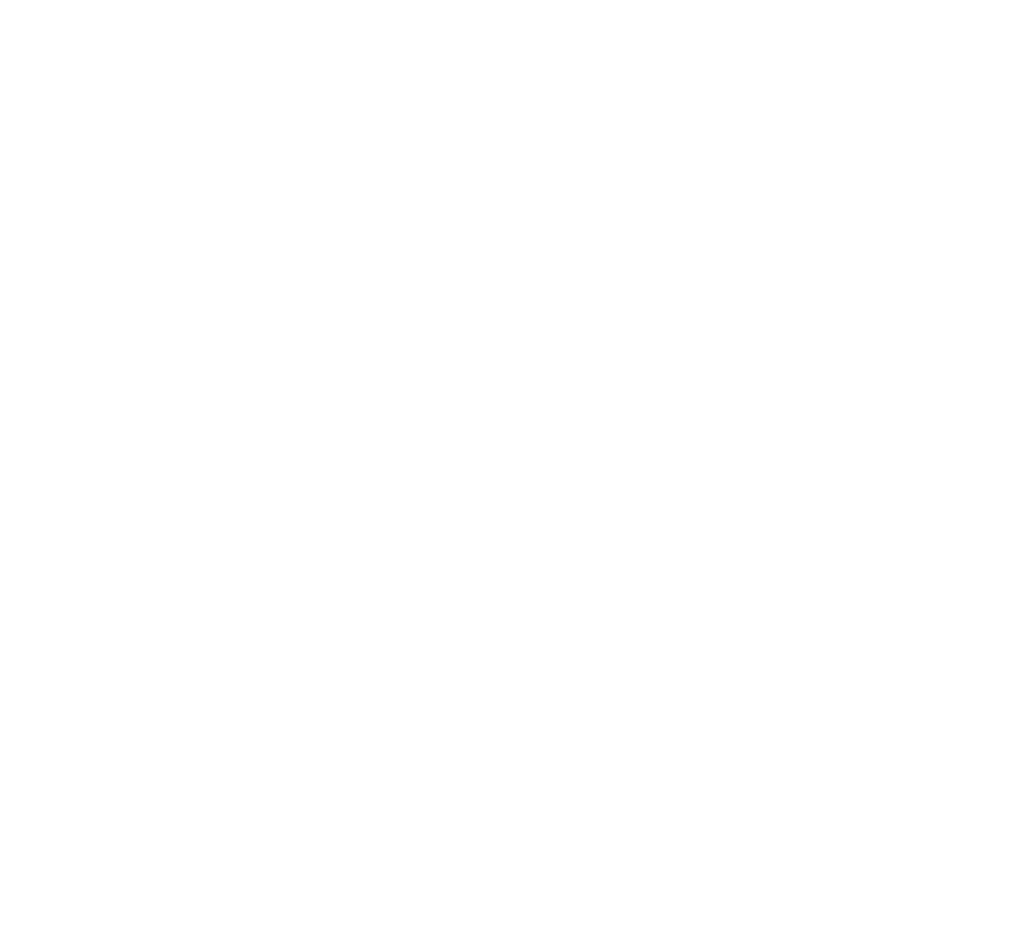
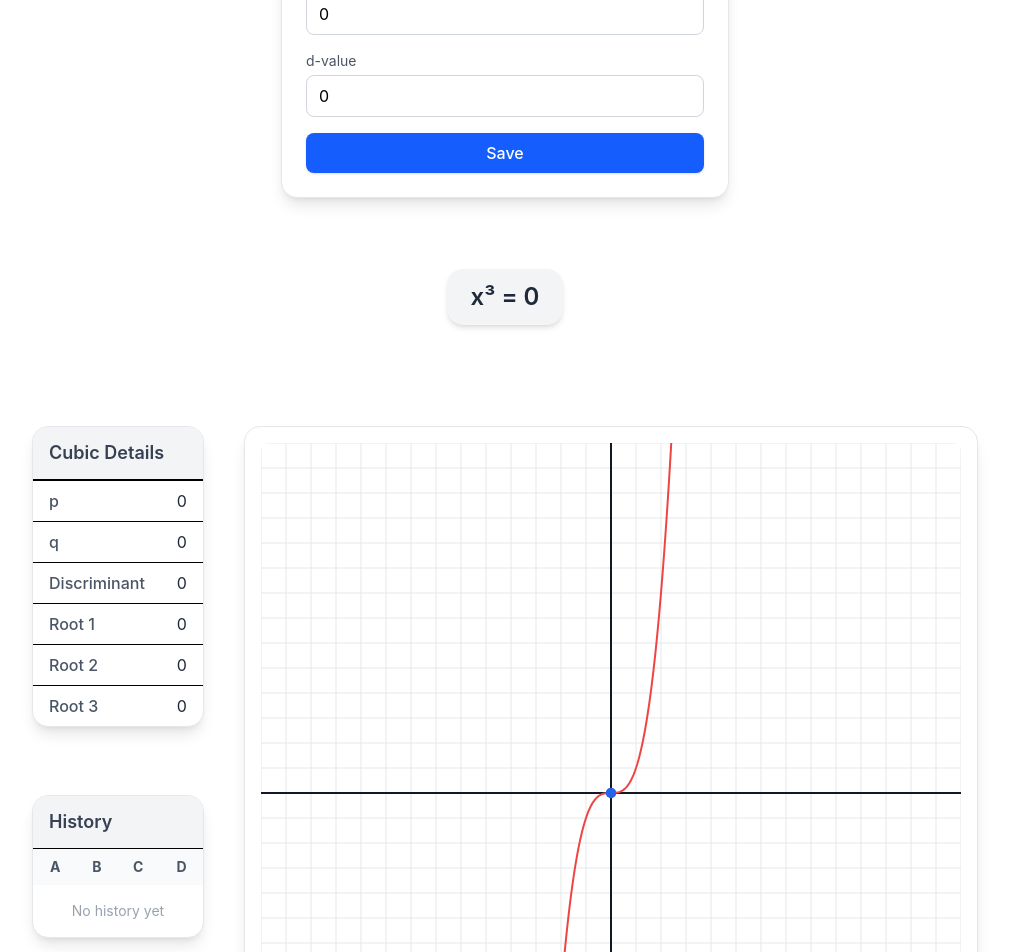
Before and after one commit to Cbenjamin08/assignment-3, a React (Vite) app: page / in a window 1280 px wide. Shown: the part 300-1252 px from the top of the page, without its empty margins (135-1144 px from the left). Before the commit the page ends 800 px from the top, so only its background shows below. Built offline with nearby package versions, Linux system fonts and the light colour scheme.

Commit message:
added css for everything, added code for app.tsx

```diff
--- a/src/App.tsx
+++ b/src/App.tsx
@@ -1,10 +1,103 @@
+import { useState } from 'react';
+import { CubicInput } from './components/CubicInput';
+import { CubicEquation } from './components/CubicEquation';
+import { CubicTable } from './components/CubicTable';
+import { CubicGraph } from './components/CubicGraph';
+import { CubicHistory } from './components/CubicHistory';
+
 export const App = () => {
+  const [a, setA] = useState<number>(1);
+  const [b, setB] = useState<number>(0);
+  const [c, setC] = useState<number>(0);
+  const [d, setD] = useState<number>(0);
+  const [history, setHistory] = useState<{ a: number; b: number; c: number; d: number }[]>([]);
+
+  const p: number = (3 * a * c - b * b) / (3 * a * a);
+  const q: number = (27 * a * a * d - 9 * a * b * c + 2 * b * b * b) / (27 * a * a * a);
+  const discriminant: number = ((q / 2) * (q / 2) + (p / 3) * (p / 3) * (p / 3));
+
+  const u: number = Math.cbrt(-q / 2 + Math.sqrt(discriminant));
+  const v: number = Math.cbrt(-q / 2 - Math.sqrt(discriminant));
+  const adjustment: number = b / (3 * a);
+
+  function cardano(u: number, v: number): number {
+    return u + v - adjustment;
+  };
+
+  function trignometric(k: number): number {
+    const theta: number = (1 / 3) * Math.acos(-q / (2 * Math.sqrt(-Math.pow(p / 3, 3))));
+    return 2 * Math.sqrt(-p / 3) * Math.cos(theta + 2 * k * Math.PI / 3) - adjustment
+  };
+
+  let roots: number[] = [];
+
+  if (discriminant < 0) { // Trignometric Case for three distinct real roots
+    roots = [trignometric(0), trignometric(1), trignometric(2)]
+  } else if (discriminant > 0) {
+    roots = [cardano(u, v)]
+  } else {
+    if (p && q === 0) { // One repeated root
+      roots = [cardano(u, v), cardano(u, v), cardano(u, v)]
+    } else { // One distinct root, one repeated root
+      roots = [cardano(u, v), Math.cbrt(q / 2) - adjustment, Math.cbrt(q / 2) - adjustment]
+    };
+  };
+
   return (
     <div>
-      <h1> Cubic Equation Solver </h1>
-
-      <p> Please input 4 real numbers that represent the coefficients of a cubic function </p>
-
+      <CubicInput
+        a={a}
+        b={b}
+        c={c}
+        d={d}
+        setA={setA}
+        setB={setB}
+        setC={setC}
+        setD={setD}
+        onSave={() => setHistory([...history, { a, b, c, d }])}
+      />
+      {a !== 0 && (
+        <CubicEquation
+          a={a}
+          b={b}
+          c={c}
+          d={d}
+        />
+      )}
+      <div className="flex justify-center items-start gap-[40px] mt-[30px]">
+        <div className="flex flex-col gap-[20px]">
+          {a === 0 ? (
+            <div>
+              <p className="text-[20px] text-center my-[30px] font-medium text-red-500">
+                Coefficient 'a' cannot be zero.
+              </p>
+            </div>
+          ) : (
+            <CubicTable
+              p={p}
+              q={q}
+              discriminant={discriminant}
+              roots={roots}
+            />
+          )}
+          <CubicHistory
+            history={history}
+            setA={setA}
+            setB={setB}
+            setC={setC}
+            setD={setD}
+          />
+        </div>
+        {a !== 0 && (
+          <CubicGraph
+            a={a}
+            b={b}
+            c={c}
+            d={d}
+            roots={roots}
+          />
+        )}
+      </div>
     </div>
   );
 };
--- a/src/Components/CubicEquation.tsx
+++ b/src/Components/CubicEquation.tsx
@@ -14,8 +14,10 @@ export const CubicEquation = ({ a, b, c, d }: CubicEquationProps) => {
     equation += (d === 0 ? "" : (d > 0 ? " + " + d : " - " + Math.abs(d))) + " = 0";
 
     return (
-        <div>
-            <h3> {equation} </h3>
+        <div className="flex items-center justify-center min-h-[150px]">
+            <h3 className="text-2xl font-semibold text-gray-800 bg-gray-100 px-6 py-3 rounded-2xl shadow-md">
+                {equation}
+            </h3>
         </div>
     );
 };
--- a/src/Components/CubicGraph.tsx
+++ b/src/Components/CubicGraph.tsx
@@ -13,84 +13,89 @@ export const CubicGraph = ({ a, b, c, d, roots }: CubicGraphProps) => {
 
     useEffect(() => {
         const canvas = canvasRef.current;
-
-        if (!canvas) {
-            return;
-        };
+        if (!canvas) return;
 
         const ctx = canvas.getContext("2d");
-
-        if (!ctx) {
-            return;
-        };
+        if (!ctx) return;
 
         ctx.clearRect(0, 0, canvas.width, canvas.height);
 
-        const xCenter: number = canvas.width / 2;
-        const yCenter: number = canvas.height / 2;
-        const scale: number = 25;
+        const xCenter = canvas.width / 2;
+        const yCenter = canvas.height / 2;
+        const scale = 25;
 
+        // Grid
         ctx.beginPath();
-        ctx.strokeStyle = "#e0e0e0"
+        ctx.strokeStyle = "#e5e7eb"; // Tailwind gray-200
         ctx.lineWidth = 1;
 
-        for (let x: number = 0; x <= canvas.width; x += scale) {
+        for (let x = 0; x <= canvas.width; x += scale) {
             ctx.moveTo(x, 0);
             ctx.lineTo(x, canvas.height);
-        };
+        }
 
-        for (let y: number = 0; y <= canvas.height; y += scale) {
+        for (let y = 0; y <= canvas.height; y += scale) {
             ctx.moveTo(0, y);
             ctx.lineTo(canvas.width, y);
-        };
+        }
 
         ctx.stroke();
 
+        // Axes
         ctx.beginPath();
-        ctx.strokeStyle = "#000000";
+        ctx.strokeStyle = "#111827"; // gray-900
+        ctx.lineWidth = 2;
 
         ctx.moveTo(xCenter, 0);
         ctx.lineTo(xCenter, canvas.height);
 
         ctx.moveTo(0, yCenter);
         ctx.lineTo(canvas.width, yCenter);
+
         ctx.stroke();
 
+        // Curve
         ctx.beginPath();
-        ctx.strokeStyle = "#ff0000";
+        ctx.strokeStyle = "#ef4444"; // red-500
+        ctx.lineWidth = 2;
 
-        const xStart: number = -canvas.width / 2 / scale;
-        const xEnd: number = canvas.width / 2 / scale;
-        const yStart: number = a * xStart * xStart * xStart + b * xStart * xStart + c * xStart + d;
+        const xStart = -canvas.width / 2 / scale;
+        const xEnd = canvas.width / 2 / scale;
+        const yStart = a * xStart ** 3 + b * xStart ** 2 + c * xStart + d;
 
         ctx.moveTo(xCenter + xStart * scale, yCenter - yStart * scale);
 
-        for (let x: number = xStart; x <= xEnd; x += 0.05) {
-            const y: number = a * x * x * x + b * x * x + c * x + d;
-            const canvasX: number = xCenter + x * scale;
-            const canvasY: number = yCenter - y * scale;
-            ctx.lineTo(canvasX, canvasY);
-        };
+        for (let x = xStart; x <= xEnd; x += 0.05) {
+            const y = a * x ** 3 + b * x ** 2 + c * x + d;
+            ctx.lineTo(xCenter + x * scale, yCenter - y * scale);
+        }
 
         ctx.stroke();
 
-        ctx.strokeStyle = "#002aff";
-        ctx.fillStyle = "#002aff";
+        // Roots
+        ctx.fillStyle = "#2563eb"; // blue-600
 
-        for (let i: number = 0; i < roots.length; i++) {
-            const root: number = roots[i];
-            const x: number = xCenter + root * scale;
-            const y: number = yCenter;
+        roots.forEach((root) => {
+            const x = xCenter + root * scale;
+            const y = yCenter;
 
             ctx.beginPath();
-            ctx.arc(x, y, 4, 0, 2 * Math.PI);
+            ctx.arc(x, y, 5, 0, 2 * Math.PI);
             ctx.fill();
-        };
-    }, [a, b, c, d]);
+        });
+
+    }, [a, b, c, d, roots]);
 
     return (
-        <div>
-            <canvas ref={canvasRef} width={700} height={700}></canvas>
+        <div className="flex justify-center items-center py-6">
+            <div className="bg-white p-4 rounded-2xl shadow-lg border border-gray-200">
+                <canvas
+                    ref={canvasRef}
+                    width={700}
+                    height={700}
+                    className="rounded-lg"
+                />
+            </div>
         </div>
-    )
+    );
 };
--- a/src/Components/CubicHistory.tsx
+++ b/src/Components/CubicHistory.tsx
@@ -8,23 +8,32 @@ type CubicHistoryProps = {
 
 export const CubicHistory = ({ history, setA, setB, setC, setD }: CubicHistoryProps) => {
     return (
-        <table>
-            <thead>
+        <div className="flex justify-center py-6">
+            <div className="w-full max-w-md bg-white rounded-2xl shadow-lg border border-gray-200 overflow-hidden">
+
+                {/* Title */}
+                <div className="bg-gray-100 px-4 py-3 border-b">
+                    <h2 className="text-lg font-semibold text-gray-700">
+                        History
+                    </h2>
+                </div>
+
+                {/* Table */}
+                <table className="w-full text-center border-collapse">
+                    <thead className="bg-gray-50 text-gray-600 text-sm uppercase">
                         <tr>
-                    <th>History</th>
-                </tr>
-                <tr>
-                    <th>a</th>
-                    <th>b</th>
-                    <th>c</th>
-                    <th>d</th>
+                            <th className="py-2">a</th>
+                            <th className="py-2">b</th>
+                            <th className="py-2">c</th>
+                            <th className="py-2">d</th>
                         </tr>
                     </thead>
+
                     <tbody>
                         {history.map((coeff, i) => (
                             <tr
-                        className="border border-[#ccc] cursor-pointer hover:bg-[#f0f0f0]"
                                 key={i}
+                                className="cursor-pointer hover:bg-blue-50 transition border-t"
                                 onClick={() => {
                                     setA(coeff.a);
                                     setB(coeff.b);
@@ -32,13 +41,22 @@ export const CubicHistory = ({ history, setA, setB, setC, setD }: CubicHistoryPr
                                     setD(coeff.d);
                                 }}
                             >
-                        <td>{coeff.a}</td>
-                        <td>{coeff.b}</td>
-                        <td>{coeff.c}</td>
-                        <td>{coeff.d}</td>
+                                <td className="py-2">{coeff.a}</td>
+                                <td className="py-2">{coeff.b}</td>
+                                <td className="py-2">{coeff.c}</td>
+                                <td className="py-2">{coeff.d}</td>
                             </tr>
                         ))}
                     </tbody>
                 </table>
+
+                {/* Empty state */}
+                {history.length === 0 && (
+                    <div className="text-center text-gray-400 py-4 text-sm">
+                        No history yet
+                    </div>
+                )}
+            </div>
+        </div>
     );
 };
--- a/src/Components/CubicInput.tsx
+++ b/src/Components/CubicInput.tsx
@@ -1,4 +1,4 @@
-type InputProps = {
+type CubicInputProps = {
     a: number;
     b: number;
     c: number;
@@ -7,44 +7,56 @@ type InputProps = {
     setB: (value: number) => void;
     setC: (value: number) => void;
     setD: (value: number) => void;
+    onSave: () => void;
 };
 
-export const CubicInput = ({ a, b, c, d, setA, setB, setC, setD }: InputProps) => {
+export const CubicInput = ({ a, b, c, d, setA, setB, setC, setD, onSave }: CubicInputProps) => {
+    return (
+        <div className="flex justify-center py-6">
+            <div className="w-full max-w-md bg-white rounded-2xl shadow-lg border border-gray-200 p-6">
 
-    return (
-        <div>
-            <label> a-value:</label>
-            <input
-                type="number"
-                value={a}
-                onChange={(e) => setA(Number(e.target.value))}
-                required
-            />
 
-            <label> b-value:</label>
-            <input
-                type="number"
-                value={b}
-                onChange={(e) => setB(Number(e.target.value))}
-                required
-            />
+                <h1 className="text-2xl font-bold text-gray-800 mb-6 text-center">
+                    Cubic Solver
+                </h1>
 
-            <label> c-value:</label>
-            <input
-                type="number"
-                value={c}
-                onChange={(e) => setC(Number(e.target.value))}
-                required
-            />
 
-            <label> d-value:</label>
-            <input
-                type="number"
-                value={d}
-                onChange={(e) => setD(Number(e.target.value))}
-                required
-            />
+                <form
+                    onSubmit={(event: React.FormEvent<HTMLFormElement>) => {
+                        event.preventDefault();
+                        onSave();
+                    }}
+                    className="space-y-4"
+                >
+                    {[
+                        { label: "a", value: a, setter: setA },
+                        { label: "b", value: b, setter: setB },
+                        { label: "c", value: c, setter: setC },
+                        { label: "d", value: d, setter: setD },
+                    ].map(({ label, value, setter }) => (
+                        <div key={label} className="flex flex-col">
+                            <label className="text-sm text-gray-600 mb-1">
+                                {label}-value
+                            </label>
+                            <input
+                                type="number"
+                                step="any"
+                                required
+                                value={value}
+                                onChange={(e) => setter(Number(e.target.value))}
+                                className="px-3 py-2 border border-gray-300 rounded-lg focus:outline-none focus:ring-2 focus:ring-blue-500 focus:border-transparent transition"
+                            />
+                        </div>
+                    ))}
 
+                    <button
+                        type="submit"
+                        className="w-full bg-blue-600 text-white py-2 rounded-lg font-medium hover:bg-blue-700 transition shadow"
+                    >
+                        Save
+                    </button>
+                </form>
+            </div>
         </div>
     );
 };
--- a/src/Components/CubicTable.tsx
+++ b/src/Components/CubicTable.tsx
@@ -5,33 +5,58 @@ type CubicTableProps = {
     roots: number[];
 };
 
-export const CubicTable = ({ p, q, discriminant, roots}: CubicTableProps) => {
+export const CubicTable = ({ p, q, discriminant, roots }: CubicTableProps) => {
     return (
-        <table>
-            <tr>
-                <td>p</td>
-                <td>{p}</td>
+        <div className="flex justify-center py-6">
+            <div className="w-full max-w-md bg-white rounded-2xl shadow-lg border border-gray-200 overflow-hidden">
+                <div className="bg-gray-100 px-4 py-3 border-b">
+                    <h2 className="text-lg font-semibold text-gray-700">
+                        Cubic Details
+                    </h2>
+                </div>
+                <table className="w-full text-left border-collapse">
+                    <tbody>
+                        <tr className="border-t">
+                            <td className="px-4 py-2 font-medium text-gray-600">p</td>
+                            <td className="px-4 py-2 text-gray-800">{p}</td>
                         </tr>
-            <tr>
-                <td>q</td>
-                <td>{q}</td>
+                        <tr className="border-t">
+                            <td className="px-4 py-2 font-medium text-gray-600">q</td>
+                            <td className="px-4 py-2 text-gray-800">{q}</td>
                         </tr>
-            <tr>
-                <td>Discriminant</td>
-                <td>{discriminant}</td>
+                        <tr className="border-t">
+                            <td className="px-4 py-2 font-medium text-gray-600">Discriminant</td>
+                            <td className="px-4 py-2 text-gray-800">{discriminant}</td>
                         </tr>
-            <tr>
-                <td>Root 1</td>
-                <td>{roots[0]}</td>
+
+                        <tr className="border-t">
+                            <td className="px-4 py-2 font-medium text-gray-600">Root 1</td>
+                            <td className="px-4 py-2 text-gray-800">{roots[0]}</td>
                         </tr>
-            <tr>
-                <td>Root 2</td>
-                <td>{roots.length === 3 ? roots[1] : discriminant > 0 ? "complex" : roots[0]}</td>
+
+                        <tr className="border-t">
+                            <td className="px-4 py-2 font-medium text-gray-600">Root 2</td>
+                            <td className="px-4 py-2 text-gray-800">
+                                {roots.length === 3
+                                    ? roots[1]
+                                    : discriminant > 0
+                                        ? "complex"
+                                        : roots[0]}
+                            </td>
                         </tr>
-            <tr>
-                <td>Root 3</td>
-                <td>{roots.length === 3 ? roots[2] : discriminant > 0 ? "complex" : roots[0]}</td>
+                        <tr className="border-t">
+                            <td className="px-4 py-2 font-medium text-gray-600">Root 3</td>
+                            <td className="px-4 py-2 text-gray-800">
+                                {roots.length === 3
+                                    ? roots[2]
+                                    : discriminant > 0
+                                        ? "complex"
+                                        : roots[0]}
+                            </td>
                         </tr>
+                    </tbody>
                 </table>
-    )
-}
+            </div>
+        </div>
+    );
+};
```
Lines whose indentation alone changed are shown as unchanged.
